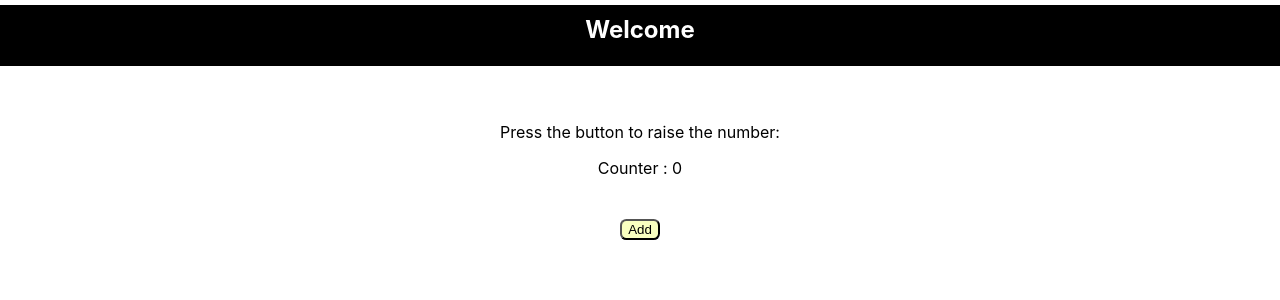
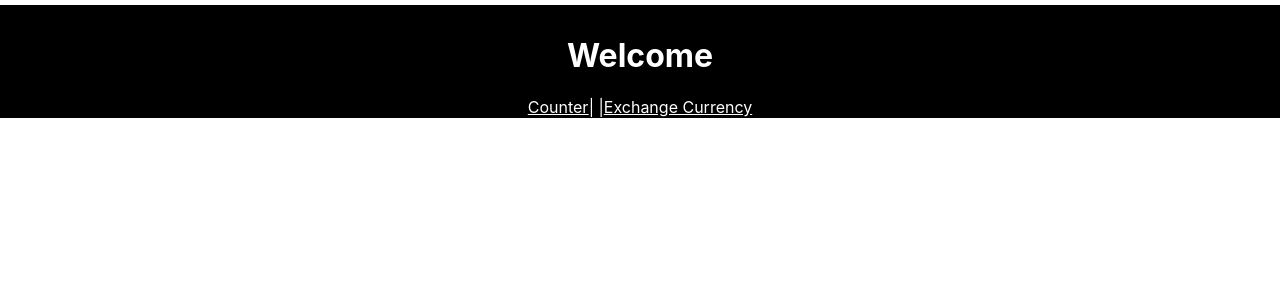
Before and after one commit to ShahSean/React-ExchangeCurrency, a React (Create React App) app: page / in a window 1280 px wide. Shown: the top 300 px of the page. Built offline with nearby package versions, Linux system fonts and the light colour scheme.

Commit message:
Router, Currency Page added

```diff
--- a/package.json
+++ b/package.json
@@ -8,6 +8,7 @@
     "@testing-library/user-event": "^7.2.1",
     "react": "^16.13.1",
     "react-dom": "^16.13.1",
+    "react-router-dom": "^5.2.0",
     "react-scripts": "3.4.1"
   },
   "scripts": {
--- a/src/App.js
+++ b/src/App.js
@@ -3,6 +3,7 @@ import "./App.css";
 import Header from "./Components/Header/Header.jsx";
 import Button from "./Components/Button/Button.jsx";
 import Counter from "./Components/Counter/Counter.jsx";
+import { BrowserRouter as Router, Route } from "react-router-dom";
 
 export default class App extends Component {
   state = {
@@ -10,10 +11,14 @@ export default class App extends Component {
   };
   render() {
     return (
+      <Router>
         <div>
           <Header />
           <br />
-
+          <Route
+            exact
+            path="/counter"
+            render={(props) => (
               <div className="App">
                 <p>Press the button to raise the number:</p>
                 <Counter counterNum={this.state.number} />
@@ -21,12 +26,23 @@ export default class App extends Component {
                 <br />
                 <Button add={this.addToCounter} />
               </div>
+            )}
+          />
+          <Route
+            exact
+            path="/currencyExchange"
+            render={(props) => (
+              <>
+                <div> Hello</div>
+              </>
+            )}
+          />
         </div>
+      </Router>
     );
   }
 
   addToCounter = (e) => {
-    console.log("clicked");
     let newCounter = this.state.number;
     newCounter++;
     this.setState({ number: newCounter });
--- a/src/Components/Counter/Counter.jsx
+++ b/src/Components/Counter/Counter.jsx
@@ -1,14 +1,7 @@
 import React, { Component } from "react";
 
 export default class Counter extends Component {
-  //   state = {
-  //     counterNum: "",
-  //   };
-
   render() {
-    return (
-      //   <div add={this.props.addToCounter}>Counter : {this.props.counterNum}</div>
-      <div>Counter : {this.props.counterNum}</div>
-    );
+    return <div>Counter : {this.props.counterNum}</div>;
   }
 }
--- a/src/Components/Header/Header.css
+++ b/src/Components/Header/Header.css
@@ -1,8 +1,8 @@
 .header {
   background-color: black;
   color: white;
-  height: 50px;
-  font-size: x-large;
+  /* height: 50px; */
+  /* font-size: x-large; */
   margin-top: 5px;
   padding: 1px;
   padding-top: 10px;
--- a/src/Components/Header/Header.jsx
+++ b/src/Components/Header/Header.jsx
@@ -1,11 +1,23 @@
 import React, { Component } from "react";
+import { Link } from "react-router-dom";
 import "./Header.css";
 
 export default class Header extends Component {
   render() {
     return (
       <div>
-        <h2 className="header">Welcome</h2>
+        <header className="header">
+          <h1>Welcome</h1>
+          <div>
+            <Link to="/counter" style={{ color: "white" }}>
+              Counter
+            </Link>
+            | |
+            <Link to="/currencyExchangea" style={{ color: "white" }}>
+              Exchange Currency
+            </Link>
+          </div>
+        </header>
       </div>
     );
   }
```
Also changed, not shown: 2 other files (tests, documents, lock files or other folders). Lines whose indentation alone changed are shown as unchanged.
